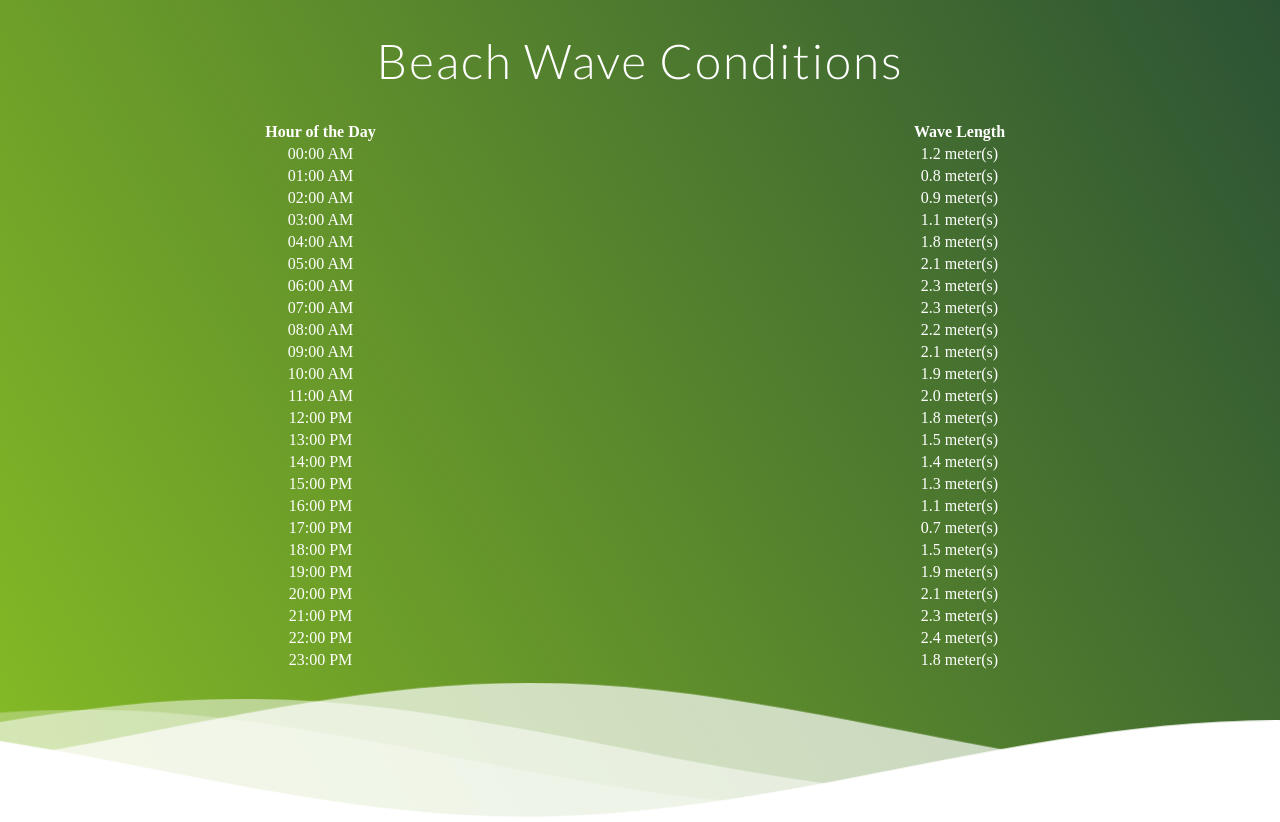
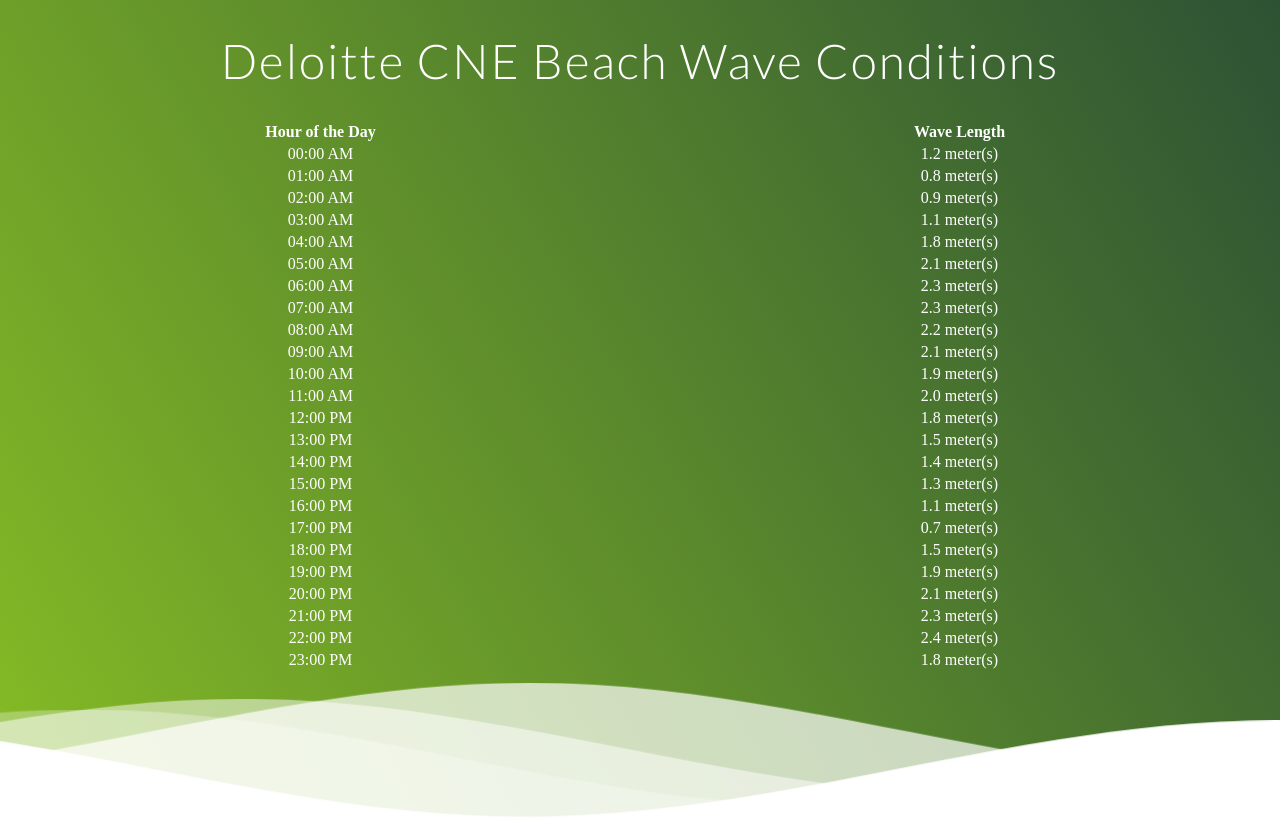
Before and after one commit to devAndTeach/demo-app, a plain HTML site: page index.html in a window 1280 px wide. Drawn offline with nearby package versions, Linux system fonts and the light colour scheme.

Commit message:
Updated index.html

```diff
--- a/index.html
+++ b/index.html
@@ -11,7 +11,7 @@
 <body>
     <div class="header">
         <div class="inner-header flex">
-            <h1>Beach Wave Conditions</h1>
+            <h1>Deloitte CNE Beach Wave Conditions</h1>
         </div>
 
         <!--Waves Container-->
```
